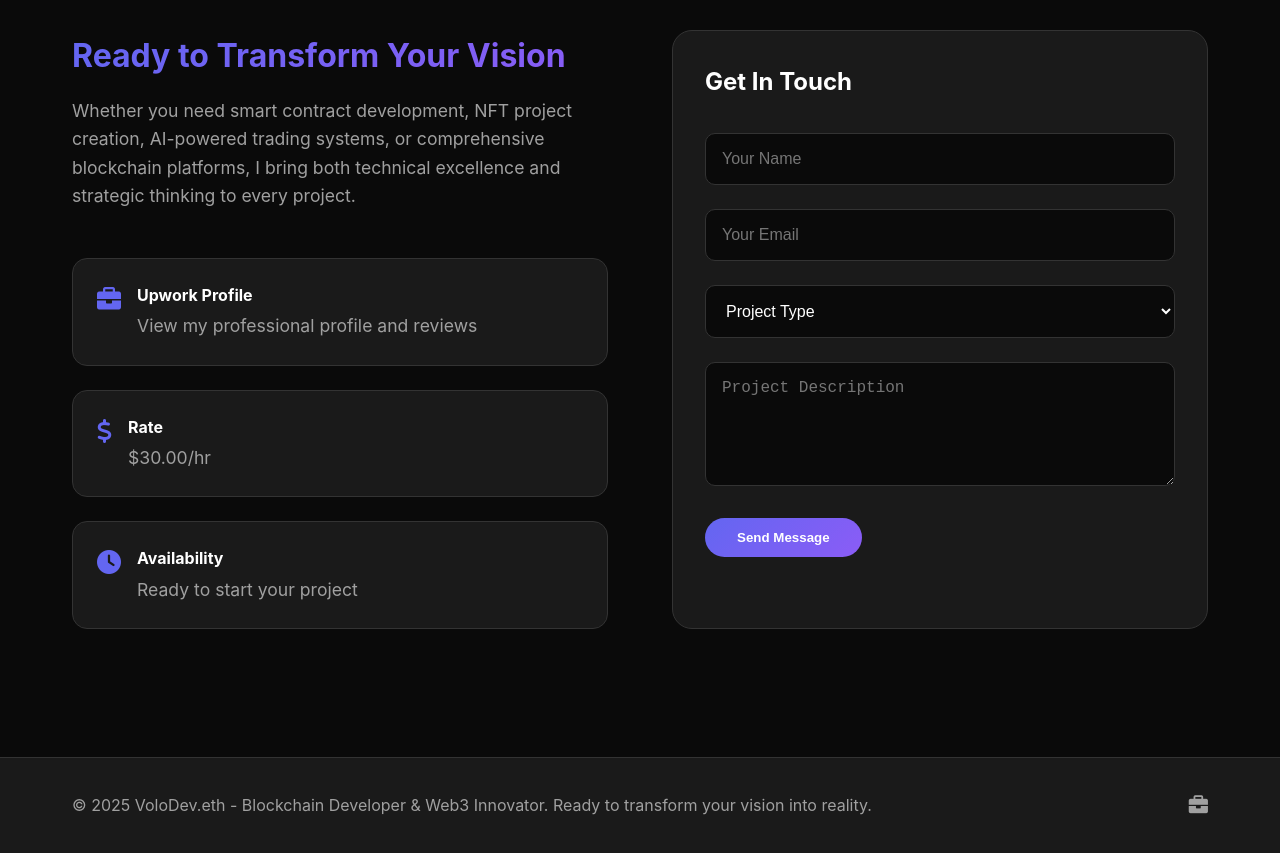
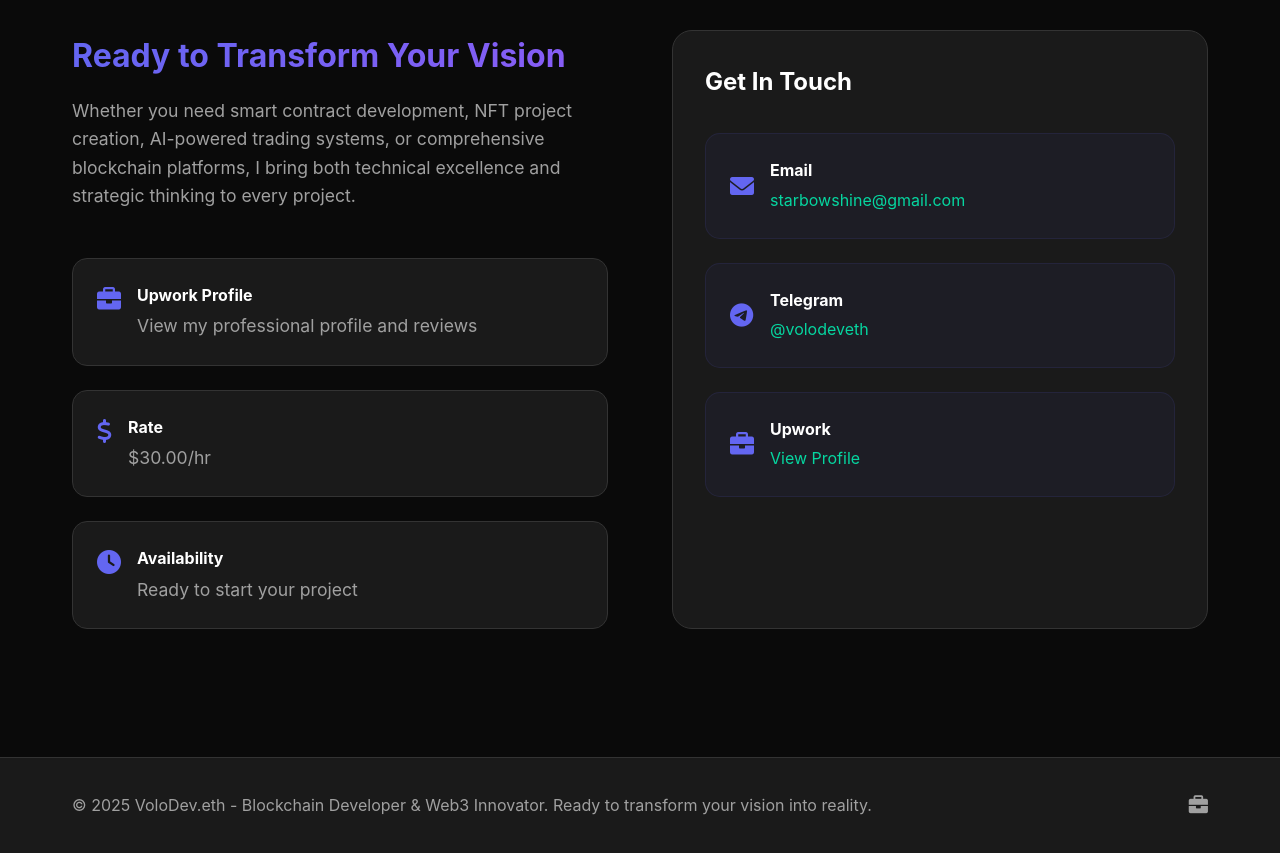
Before and after one commit to volodeveth/blockchain-portfolio, a website: page public/index.html in a window 1280 px wide. Shown: the part 4740-5593 px from the top of the page. Drawn offline with Linux system fonts and the light colour scheme.

Commit message:
Replace contact form with direct contact methods

```diff
--- a/public/index.html
+++ b/public/index.html
@@ -354,29 +354,29 @@
 
                 <div class="contact-form">
                     <h3>Get In Touch</h3>
-                    <form id="contactForm" action="https://formspree.io/f/mrbggbqy" method="POST">
-                        <input type="hidden" name="_subject" value="New contact from VoloDev.eth website">
-                        <div class="form-group">
-                            <input type="text" name="name" placeholder="Your Name" required>
+                    <div class="contact-info-alt">
+                        <div class="contact-item">
+                            <i class="fas fa-envelope"></i>
+                            <div>
+                                <h4>Email</h4>
+                                <a href="mailto:starbowshine@gmail.com">starbowshine@gmail.com</a>
+                            </div>
                         </div>
-                        <div class="form-group">
-                            <input type="email" name="email" placeholder="Your Email" required>
+                        <div class="contact-item">
+                            <i class="fab fa-telegram"></i>
+                            <div>
+                                <h4>Telegram</h4>
+                                <a href="https://t.me/volodeveth" target="_blank">@volodeveth</a>
+                            </div>
                         </div>
-                        <div class="form-group">
-                            <select name="project_type" required>
-                                <option value="">Project Type</option>
-                                <option value="smart-contracts">Smart Contracts</option>
-                                <option value="nft-project">NFT Project</option>
-                                <option value="trading-bot">AI Trading Bot</option>
-                                <option value="web3-platform">Web3 Platform</option>
-                                <option value="other">Other</option>
-                            </select>
+                        <div class="contact-item">
+                            <i class="fas fa-briefcase"></i>
+                            <div>
+                                <h4>Upwork</h4>
+                                <a href="https://www.upwork.com/freelancers/~010f85a600db02d676?viewMode=1" target="_blank">View Profile</a>
+                            </div>
                         </div>
-                        <div class="form-group">
-                            <textarea name="message" placeholder="Project Description" rows="5" required></textarea>
-                        </div>
-                        <button type="submit" class="btn btn-primary">Send Message</button>
-                    </form>
+                    </div>
                 </div>
             </div>
         </div>
--- a/public/script.js
+++ b/public/script.js
@@ -2,7 +2,6 @@ document.addEventListener('DOMContentLoaded', function() {
     initializeCustomCursor();
     initializeNavigation();
     initializeAnimations();
-    initializeContactForm();
     initializeSkillBars();
 });
 
@@ -130,58 +129,6 @@ function initializeAnimations() {
     document.head.appendChild(style);
 }
 
-function initializeContactForm() {
-    const contactForm = document.getElementById('contactForm');
-
-    contactForm.addEventListener('submit', async (e) => {
-        e.preventDefault();
-
-        const submitButton = contactForm.querySelector('button[type="submit"]');
-        const originalText = submitButton.textContent;
-
-        submitButton.textContent = 'Sending...';
-        submitButton.disabled = true;
-
-        try {
-            const formData = new FormData(contactForm);
-            const response = await fetch(contactForm.action, {
-                method: 'POST',
-                body: formData,
-                headers: {
-                    'Accept': 'application/json'
-                }
-            });
-
-            if (response.ok) {
-                submitButton.textContent = 'Message Sent!';
-                submitButton.style.background = 'var(--accent-gradient)';
-                contactForm.reset();
-            } else {
-                throw new Error('Failed to send message');
-            }
-        } catch (error) {
-            submitButton.textContent = 'Error - Try Again';
-            submitButton.style.background = '#ff4757';
-        }
-
-        setTimeout(() => {
-            submitButton.textContent = originalText;
-            submitButton.disabled = false;
-            submitButton.style.background = 'var(--gradient)';
-        }, 3000);
-    });
-
-    const formInputs = contactForm.querySelectorAll('input, select, textarea');
-    formInputs.forEach(input => {
-        input.addEventListener('focus', () => {
-            input.parentElement.style.transform = 'translateY(-2px)';
-        });
-
-        input.addEventListener('blur', () => {
-            input.parentElement.style.transform = 'translateY(0)';
-        });
-    });
-}
 
 function initializeSkillBars() {
     const skillBars = document.querySelectorAll('.skill-progress');
--- a/public/styles.css
+++ b/public/styles.css
@@ -659,35 +659,50 @@ body {
     color: var(--text-primary);
 }
 
-.form-group {
-    margin-bottom: 1.5rem;
+.contact-info-alt {
+    display: flex;
+    flex-direction: column;
+    gap: 1.5rem;
 }
 
-.form-group input,
-.form-group select,
-.form-group textarea {
-    width: 100%;
-    padding: 1rem;
-    background: var(--bg-color);
-    border: 1px solid var(--border-color);
-    border-radius: 10px;
-    color: var(--text-primary);
-    font-size: 1rem;
+.contact-item {
+    display: flex;
+    align-items: center;
+    gap: 1rem;
+    padding: 1.5rem;
+    background: rgba(99, 102, 241, 0.05);
+    border-radius: 15px;
+    border: 1px solid rgba(99, 102, 241, 0.1);
     transition: all 0.3s ease;
 }
 
-.form-group input:focus,
-.form-group select:focus,
-.form-group textarea:focus {
-    outline: none;
-    border-color: var(--primary-color);
-    box-shadow: 0 0 0 3px rgba(99, 102, 241, 0.1);
+.contact-item:hover {
+    transform: translateY(-3px);
+    background: rgba(99, 102, 241, 0.1);
+    border-color: rgba(99, 102, 241, 0.3);
 }
 
-.form-group textarea {
-    resize: vertical;
-    min-height: 120px;
+.contact-item i {
+    font-size: 1.5rem;
+    color: var(--primary-color);
+    min-width: 24px;
 }
+
+.contact-item h4 {
+    margin-bottom: 0.25rem;
+    color: var(--text-primary);
+}
+
+.contact-item a {
+    color: var(--accent-color);
+    text-decoration: none;
+    transition: color 0.3s ease;
+}
+
+.contact-item a:hover {
+    color: var(--primary-color);
+}
+
 
 .footer {
     background: var(--surface-color);
```
